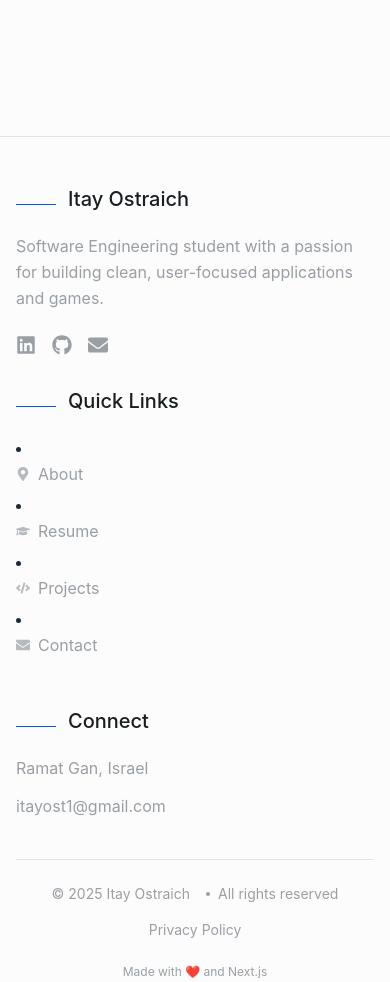
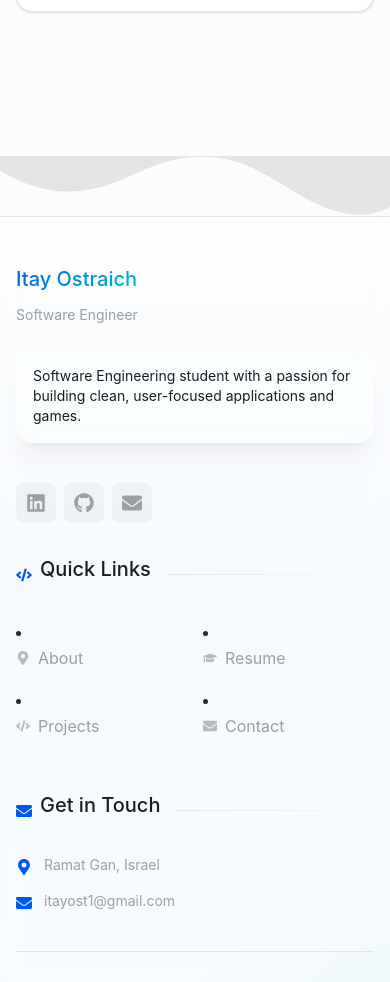
Before and after one commit to itayost/itay-portfolio, a Next.js app: page / in a window 390 px wide. Shown: the part 5200-6182 px from the top of the page. Built offline with nearby package versions, Linux system fonts and the light colour scheme.

Commit message:
modernize

```diff
--- a/src/components/layout/Footer/Footer.tsx
+++ b/src/components/layout/Footer/Footer.tsx
@@ -1,9 +1,14 @@
+// src/components/layout/Footer/Footer.tsx - Modernized version
+
 "use client";
 import { useState, useEffect } from "react";
 import { motion, AnimatePresence } from "framer-motion";
-import { FaChevronUp } from "react-icons/fa";
+import { FaChevronUp, FaMapMarkerAlt, FaEnvelope, FaCode, FaHeart } from "react-icons/fa";
 import { Link as ScrollLink } from "react-scroll";
 import SocialLinks from "./SocialLinks";
+import { GlassCard } from "@/components/common/Card";
+import Button from "@/components/common/Button";
+import AnimatedCircles from "@/components/ui/AnimatedCircles";
 import { useScrolled } from "@/hooks/useScrolled";
 import { siteConfig } from "@/lib/config/site";
 import { FOOTER_NAV_ITEMS, SCROLL_DURATION, SCROLL_OFFSET } from "@/lib/constants/navigation";
@@ -30,186 +35,324 @@ export default function Footer({ className }: FooterProps) {
   return (
     <footer
       className={cn(
-        "w-full pt-12 pb-6 mt-16",
+        "relative w-full mt-16 overflow-hidden",
         className
       )}
       style={{
         background: 'var(--background)',
         color: 'var(--foreground)',
-        borderTop: '1px solid var(--border)'
+      }}
+    >
+      {/* Decorative background */}
+      <div className="absolute inset-0 z-0">
+        {/* Gradient overlay */}
+        <div
+          className="absolute inset-0"
+          style={{
+            background: `linear-gradient(to bottom,
+              transparent 0%,
+              color-mix(in oklch, var(--primary) 5%, transparent) 50%,
+              color-mix(in oklch, var(--secondary) 5%, transparent) 100%
+            )`,
+          }}
+        />
+
+        {/* Animated orb */}
+        <motion.div
+          className="absolute -bottom-32 -right-32 w-64 h-64 rounded-full"
+          animate={{
+            scale: [1, 1.2, 1],
+            opacity: [0.1, 0.2, 0.1],
+          }}
+          transition={{
+            duration: 8,
+            repeat: Infinity,
+            ease: "easeInOut"
+          }}
+          style={{
+            background: 'radial-gradient(circle, var(--primary), transparent)',
+            filter: 'blur(60px)',
+          }}
+        />
+      </div>
+
+      {/* Main footer content */}
+      <div className="relative z-10">
+        {/* Top wave border */}
+        <svg
+          className="w-full h-16 md:h-24 -mb-1"
+          viewBox="0 0 1200 120"
+          preserveAspectRatio="none"
+          style={{ fill: 'var(--border)' }}
+        >
+          <path d="M321.39,56.44c58-10.79,114.16-30.13,172-41.86,82.39-16.72,168.19-17.73,250.45-.39C823.78,31,906.67,72,985.66,92.83c70.05,18.48,146.53,26.09,214.34,3V0H0V27.35A600.21,600.21,0,0,0,321.39,56.44Z" />
+        </svg>
+
+        <div
+          className="pt-12 pb-6"
+          style={{
+            borderTop: '1px solid var(--border)',
+            background: 'color-mix(in oklch, var(--card-bg) 50%, transparent)',
+            backdropFilter: 'blur(10px)',
           }}
         >
           <div className="max-w-6xl mx-auto px-4">
+            {/* Main footer grid */}
             <div className="grid grid-cols-1 md:grid-cols-12 gap-8 mb-10">
-          {/* About Column */}
-          <AboutColumn animateIcons={animateIcons} />
+              {/* Brand section */}
+              <motion.div
+                initial={{ opacity: 0, y: 20 }}
+                whileInView={{ opacity: 1, y: 0 }}
+                viewport={{ once: true }}
+                transition={{ duration: 0.5 }}
+                className="md:col-span-5"
+              >
+                <BrandSection animateIcons={animateIcons} />
+              </motion.div>
 
               {/* Quick Links */}
-          <QuickLinksColumn />
+              <motion.div
+                initial={{ opacity: 0, y: 20 }}
+                whileInView={{ opacity: 1, y: 0 }}
+                viewport={{ once: true }}
+                transition={{ duration: 0.5, delay: 0.1 }}
+                className="md:col-span-4"
+              >
+                <QuickLinksSection />
+              </motion.div>
 
-          {/* Connect Column */}
-          <ConnectColumn />
+              {/* Contact Info */}
+              <motion.div
+                initial={{ opacity: 0, y: 20 }}
+                whileInView={{ opacity: 1, y: 0 }}
+                viewport={{ once: true }}
+                transition={{ duration: 0.5, delay: 0.2 }}
+                className="md:col-span-3"
+              >
+                <ContactSection />
+              </motion.div>
             </div>
 
-        {/* Bottom Bar */}
-        <BottomBar currentYear={currentYear} showScrollTop={showScrollTop} />
+            {/* Bottom section */}
+            <BottomSection currentYear={currentYear} showScrollTop={showScrollTop} />
+          </div>
+        </div>
       </div>
 
-      {/* Credit */}
-      <FooterCredit />
+      {/* Decorative elements */}
+      <div className="absolute top-12 left-12 opacity-10 pointer-events-none hidden lg:block">
+        <AnimatedCircles size={100} />
+      </div>
     </footer>
   );
 }
 
-// About Column Component
-function AboutColumn({ animateIcons }: { animateIcons: boolean }) {
+// Brand Section Component
+function BrandSection({ animateIcons }: { animateIcons: boolean }) {
   return (
-    <div className="md:col-span-7">
-      <SectionHeader title={siteConfig.name} />
+    <div>
+      <motion.div
+        initial={{ opacity: 0, x: -20 }}
+        animate={{ opacity: 1, x: 0 }}
+        transition={{ duration: 0.5 }}
+        className="mb-6"
+      >
+        {/* Logo/Name with gradient */}
+        <h3
+          className="text-2xl font-bold bg-clip-text text-transparent inline-block mb-2"
+          style={{
+            backgroundImage: 'linear-gradient(135deg, var(--primary), var(--secondary))'
+          }}
+        >
+          {siteConfig.name}
+        </h3>
+        <p className="text-sm" style={{ color: 'var(--muted)' }}>
+          {siteConfig.author.role}
+        </p>
+      </motion.div>
 
-      <p className="mb-6 max-w-lg" style={{ color: 'var(--muted)' }}>
+      <GlassCard padding="sm" className="inline-block mb-6">
+        <p className="text-sm max-w-sm" style={{ color: 'var(--foreground)' }}>
           {siteConfig.author.tagline}
         </p>
+      </GlassCard>
 
-      <SocialLinks animated={animateIcons} />
+      <SocialLinks animated={animateIcons} className="mt-4" />
     </div>
   );
 }
 
-// Quick Links Column Component
-function QuickLinksColumn() {
+// Quick Links Section Component
+function QuickLinksSection() {
   return (
-    <div className="md:col-span-3">
-      <SectionHeader title="Quick Links" />
+    <div>
+      <SectionHeader title="Quick Links" icon={<FaCode />} />
 
-      <ul className="space-y-3 list-none">
-        {FOOTER_NAV_ITEMS.map((link) => (
-          <li key={link.id}>
-            <FooterNavLink link={link} />
-          </li>
-        ))}
+      <nav>
+        <ul className="grid grid-cols-2 gap-x-4 gap-y-3">
+          {FOOTER_NAV_ITEMS.map((link) => {
+            const Icon = link.icon;
+
+            return (
+              <motion.li
+                key={link.id}
+                whileHover={{ x: 5 }}
+                transition={{ type: "spring", stiffness: 300 }}
+              >
+                <ScrollLink
+                  to={link.id}
+                  smooth={true}
+                  duration={SCROLL_DURATION}
+                  offset={SCROLL_OFFSET}
+                  className="cursor-pointer transition-all duration-200 flex items-center group"
+                  style={{ color: 'var(--muted)' }}
+                  onMouseOver={(e) => e.currentTarget.style.color = 'var(--primary)'}
+                  onMouseOut={(e) => e.currentTarget.style.color = 'var(--muted)'}
+                >
+                  {Icon && (
+                    <span className="mr-2 opacity-70 group-hover:opacity-100 transition-opacity">
+                      <Icon size={14} />
+                    </span>
+                  )}
+                  <span className="capitalize relative">
+                    {link.label}
+                    <span
+                      className="absolute -bottom-1 left-0 w-0 h-[2px] group-hover:w-full transition-all duration-300"
+                      style={{ backgroundColor: 'var(--primary)' }}
+                    />
+                  </span>
+                </ScrollLink>
+              </motion.li>
+            );
+          })}
         </ul>
+      </nav>
     </div>
   );
 }
 
-// Connect Column Component
-function ConnectColumn() {
+// Contact Section Component
+function ContactSection() {
   return (
-    <div className="md:col-span-2">
-      <SectionHeader title="Connect" />
+    <div>
+      <SectionHeader title="Get in Touch" icon={<FaEnvelope />} />
 
-      <div className="flex flex-col space-y-2" style={{ color: 'var(--muted)' }}>
-        <p>{siteConfig.author.location}</p>
-        <a
+      <div className="space-y-4">
+        <motion.div
+          className="flex items-start gap-3"
+          whileHover={{ scale: 1.02 }}
+        >
+          <FaMapMarkerAlt
+            className="mt-1 flex-shrink-0"
+            style={{ color: 'var(--primary)' }}
+          />
+          <p className="text-sm" style={{ color: 'var(--muted)' }}>
+            {siteConfig.author.location}
+          </p>
+        </motion.div>
+
+        <motion.a
           href={siteConfig.links.email}
-          className="transition-colors duration-200 mt-1 inline-block hover-primary"
+          className="flex items-start gap-3 transition-colors duration-200"
           style={{ color: 'var(--muted)' }}
+          whileHover={{ scale: 1.02 }}
           onMouseOver={(e) => e.currentTarget.style.color = 'var(--primary)'}
           onMouseOut={(e) => e.currentTarget.style.color = 'var(--muted)'}
         >
-          {siteConfig.author.email}
-        </a>
-      </div>
-    </div>
-  );
-}
-
-// Bottom Bar Component
-interface BottomBarProps {
-  currentYear: number;
-  showScrollTop: boolean;
-}
-
-function BottomBar({ currentYear, showScrollTop }: BottomBarProps) {
-  return (
-    <div
-      className="pt-6 flex flex-col md:flex-row justify-between items-center"
-      style={{ borderTop: '1px solid var(--border)' }}
-    >
-      <Copyright currentYear={currentYear} />
-
-      <div className="flex items-center gap-6">
-        <FooterLink href="/privacy-policy" text="Privacy Policy" />
-
-        <AnimatePresence>
-          {showScrollTop && <ScrollToTop />}
-        </AnimatePresence>
+          <FaEnvelope
+            className="mt-1 flex-shrink-0"
+            style={{ color: 'var(--primary)' }}
+          />
+          <span className="text-sm break-all">{siteConfig.author.email}</span>
+        </motion.a>
       </div>
     </div>
   );
 }
 
 // Section Header Component
-function SectionHeader({ title }: { title: string }) {
+function SectionHeader({ title, icon }: { title: string; icon: React.ReactNode }) {
   return (
-    <div className="mb-2 inline-flex items-center">
-      <div className="h-px w-10 mr-3" style={{ background: 'var(--primary)' }}></div>
+    <div className="mb-6 flex items-center gap-2">
+      <span style={{ color: 'var(--primary)' }}>{icon}</span>
       <h3 className="text-lg font-bold" style={{ color: 'var(--foreground)' }}>
         {title}
       </h3>
+      <div
+        className="h-px flex-1 ml-2"
+        style={{
+          background: 'linear-gradient(to right, var(--border), transparent)'
+        }}
+      />
     </div>
   );
 }
 
-// Footer Nav Link Component
-function FooterNavLink({ link }: { link: typeof FOOTER_NAV_ITEMS[0] }) {
-  const Icon = link.icon;
+// Bottom Section Component
+interface BottomSectionProps {
+  currentYear: number;
+  showScrollTop: boolean;
+}
 
+function BottomSection({ currentYear, showScrollTop }: BottomSectionProps) {
   return (
-    <ScrollLink
-      to={link.id}
-      smooth={true}
-      duration={SCROLL_DURATION}
-      offset={SCROLL_OFFSET}
-      className="cursor-pointer transition-colors duration-200 flex items-center group hover-primary"
-      style={{ color: 'var(--muted)' }}
-      onMouseOver={(e) => e.currentTarget.style.color = 'var(--primary)'}
-      onMouseOut={(e) => e.currentTarget.style.color = 'var(--muted)'}
+    <motion.div
+      initial={{ opacity: 0 }}
+      whileInView={{ opacity: 1 }}
+      viewport={{ once: true }}
+      transition={{ duration: 0.5, delay: 0.3 }}
+      className="pt-8 flex flex-col md:flex-row justify-between items-center gap-4"
+      style={{ borderTop: '1px solid var(--border)' }}
     >
-      <span className="mr-2 opacity-70 group-hover:opacity-100">
-        {Icon && <Icon size={14} />}
-      </span>
-      <span
-        className="capitalize border-b border-transparent hover-underline"
-        style={{
-          borderBottomColor: 'transparent',
-          transition: 'border-color 0.2s ease'
-        }}
-        onMouseOver={(e) => e.currentTarget.style.borderBottomColor = 'var(--primary)'}
-        onMouseOut={(e) => e.currentTarget.style.borderBottomColor = 'transparent'}
-      >
-        {link.label}
-      </span>
-    </ScrollLink>
+      <Copyright currentYear={currentYear} />
+
+      <div className="flex items-center gap-6">
+        <MadeWithLove />
+
+        <AnimatePresence>
+          {showScrollTop && <ScrollToTop />}
+        </AnimatePresence>
+      </div>
+    </motion.div>
   );
 }
 
 // Copyright Component
 function Copyright({ currentYear }: { currentYear: number }) {
   return (
-    <p className="text-sm mb-4 md:mb-0 flex items-center" style={{ color: 'var(--muted)' }}>
-      <span className="inline-block mr-2">
-        &copy; {currentYear} {siteConfig.name}
+    <p className="text-sm flex items-center flex-wrap justify-center md:justify-start gap-1" style={{ color: 'var(--muted)' }}>
+      <span>&copy; {currentYear}</span>
+      <span className="font-medium" style={{ color: 'var(--foreground)' }}>
+        {siteConfig.name}
       </span>
-      <span className="h-1 w-1 rounded-full inline-block mx-2" style={{ background: 'var(--muted)' }}></span>
-      <span>All rights reserved</span>
+      <span className="hidden sm:inline">•</span>
+      <span className="hidden sm:inline">All rights reserved</span>
     </p>
   );
 }
 
-// Footer Link Component
-function FooterLink({ href, text }: { href: string; text: string }) {
+// Made with Love Component
+function MadeWithLove() {
   return (
-    <a
-      href={href}
-      className="text-sm transition-colors duration-200 hover-primary"
+    <motion.div
+      className="flex items-center gap-1 text-sm"
       style={{ color: 'var(--muted)' }}
-      onMouseOver={(e) => e.currentTarget.style.color = 'var(--primary)'}
-      onMouseOut={(e) => e.currentTarget.style.color = 'var(--muted)'}
+      animate={{ scale: [1, 1.1, 1] }}
+      transition={{ duration: 2, repeat: Infinity }}
     >
-      {text}
-    </a>
+      Made with
+      <motion.span
+        animate={{
+          rotate: [0, 15, -15, 0],
+          scale: [1, 1.2, 1.2, 1]
+        }}
+        transition={{ duration: 2, repeat: Infinity }}
+        style={{ color: 'var(--primary)' }}
+      >
+        <FaHeart />
+      </motion.span>
+      and Next.js
+    </motion.div>
   );
 }
 
@@ -226,30 +369,37 @@ function ScrollToTop() {
         to="about"
         smooth={true}
         duration={800}
-        className="flex items-center gap-2 text-sm cursor-pointer transition group hover-primary"
-        style={{ color: 'var(--muted)' }}
-        onMouseOver={(e) => e.currentTarget.style.color = 'var(--primary)'}
-        onMouseOut={(e) => e.currentTarget.style.color = 'var(--muted)'}
+        className="cursor-pointer"
       >
-        <span>Back to top</span>
         <motion.div
-          animate={{ y: [0, -4, 0] }}
+          whileHover={{ scale: 1.1 }}
+          whileTap={{ scale: 0.95 }}
+        >
+          <Button
+            variant="ghost"
+            size="sm"
+            className="rounded-full backdrop-blur-md group"
+            style={{
+              background: 'color-mix(in oklch, var(--primary) 10%, transparent)',
+              border: '1px solid var(--border)',
+            }}
+            onMouseEnter={(e) => {
+              e.currentTarget.style.background = 'color-mix(in oklch, var(--primary) 20%, transparent)';
+            }}
+            onMouseLeave={(e) => {
+              e.currentTarget.style.background = 'color-mix(in oklch, var(--primary) 10%, transparent)';
+            }}
+          >
+            <span className="mr-2 text-xs">Back to top</span>
+            <motion.div
+              animate={{ y: [-2, 0, -2] }}
               transition={{ duration: 1.5, repeat: Infinity }}
-          className="rounded-full p-1.5 transition-colors duration-200"
-          style={{ background: 'var(--border)' }}
             >
               <FaChevronUp size={14} />
+            </motion.div>
+          </Button>
         </motion.div>
       </ScrollLink>
     </motion.div>
   );
 }
-
-// Footer Credit Component
-function FooterCredit() {
-  return (
-    <div className="mt-6 text-center text-xs" style={{ color: 'var(--muted)' }}>
-      Made with ❤️ and Next.js
-    </div>
-  );
-}
--- a/src/components/layout/Footer/SocialLinks.tsx
+++ b/src/components/layout/Footer/SocialLinks.tsx
@@ -1,4 +1,4 @@
-// src/components/layout/Footer/SocialLinks.tsx
+// src/components/layout/Footer/SocialLinks.tsx - Modernized version
 
 "use client";
 
@@ -6,10 +6,14 @@ import { motion } from "framer-motion";
 import { FaLinkedin, FaGithub, FaEnvelope } from "react-icons/fa";
 import { siteConfig } from "@/lib/config/site";
 import { staggerItem } from "@/lib/utils/animations";
+import Button from "@/components/common/Button";
+import { cn } from "@/lib/utils/cn";
 
 interface SocialLinksProps {
   animated?: boolean;
   className?: string;
+  showLabels?: boolean;
+  size?: 'sm' | 'md' | 'lg';
 }
 
 // Icon mapping
@@ -19,32 +23,149 @@ const iconMap = {
   FaEnvelope: FaEnvelope,
 };
 
-export default function SocialLinks({ animated = true, className = "" }: SocialLinksProps) {
+// Color mapping for each social platform
+const colorMap = {
+  LinkedIn: {
+    primary: '#0077b5',
+    hover: '#005885'
+  },
+  GitHub: {
+    primary: 'var(--foreground)',
+    hover: 'var(--primary)'
+  },
+  Email: {
+    primary: 'var(--primary)',
+    hover: 'var(--secondary)'
+  },
+};
+
+export default function SocialLinks({
+  animated = true,
+  className = "",
+  showLabels = false,
+  size = 'md'
+}: SocialLinksProps) {
+
+  const sizeMap = {
+    sm: { icon: 16, button: 'sm' as const },
+    md: { icon: 20, button: 'md' as const },
+    lg: { icon: 24, button: 'lg' as const },
+  };
+
   return (
-    <div className={`flex space-x-4 ${className}`}>
+    <div className={cn(
+      "flex items-center",
+      showLabels ? "flex-col sm:flex-row gap-3" : "gap-2",
+      className
+    )}>
       {siteConfig.social.map((social, i) => {
         const Icon = iconMap[social.icon as keyof typeof iconMap];
+        const colors = colorMap[social.name as keyof typeof colorMap];
 
         return (
-          <motion.a
+          <motion.div
             key={social.name}
             custom={i}
             initial={animated ? "hidden" : undefined}
             animate={animated ? "visible" : undefined}
             variants={animated ? staggerItem : undefined}
-            whileHover={{ scale: 1.2, rotate: 5 }}
-            whileTap={{ scale: 0.9 }}
-            href={social.url}
-            target="_blank"
-            rel="noopener noreferrer"
-            className="text-xl transition-colors duration-300"
-            style={{ color: 'var(--muted)' }}
-            aria-label={`${social.name} Profile`}
-            onMouseOver={(e) => e.currentTarget.style.color = 'var(--primary)'}
-            onMouseOut={(e) => e.currentTarget.style.color = 'var(--muted)'}
           >
-            <Icon />
-          </motion.a>
+            {showLabels ? (
+              <motion.a
+                href={social.url}
+                target="_blank"
+                rel="noopener noreferrer"
+                className="group"
+                whileHover={{ scale: 1.05 }}
+                whileTap={{ scale: 0.95 }}
+              >
+                <Button
+                  variant="outline"
+                  size={sizeMap[size].button}
+                  className="backdrop-blur-md"
+                  style={{
+                    borderColor: 'var(--border)',
+                    background: 'color-mix(in oklch, var(--card-bg) 50%, transparent)',
+                  }}
+                  onMouseEnter={(e) => {
+                    e.currentTarget.style.borderColor = colors.primary;
+                    e.currentTarget.style.background = `color-mix(in oklch, ${colors.primary} 10%, transparent)`;
+                  }}
+                  onMouseLeave={(e) => {
+                    e.currentTarget.style.borderColor = 'var(--border)';
+                    e.currentTarget.style.background = 'color-mix(in oklch, var(--card-bg) 50%, transparent)';
+                  }}
+                >
+                  <Icon
+                    size={sizeMap[size].icon}
+                    style={{ color: colors.primary }}
+                    className="transition-colors"
+                  />
+                  <span className="ml-2">{social.name}</span>
+                </Button>
+              </motion.a>
+            ) : (
+              <motion.a
+                href={social.url}
+                target="_blank"
+                rel="noopener noreferrer"
+                className={cn(
+                  "relative rounded-lg flex items-center justify-center",
+                  "transition-all duration-300 group overflow-hidden"
+                )}
+                style={{
+                  width: `${sizeMap[size].icon * 2}px`,
+                  height: `${sizeMap[size].icon * 2}px`,
+                  background: 'color-mix(in oklch, var(--muted) 10%, transparent)',
+                }}
+                whileHover={{ scale: 1.2, rotate: 5 }}
+                whileTap={{ scale: 0.9 }}
+                aria-label={`${social.name} Profile`}
+                onMouseEnter={(e) => {
+                  e.currentTarget.style.background = `color-mix(in oklch, ${colors.primary} 20%, transparent)`;
+                }}
+                onMouseLeave={(e) => {
+                  e.currentTarget.style.background = 'color-mix(in oklch, var(--muted) 10%, transparent)';
+                }}
+              >
+                {/* Background gradient effect */}
+                <motion.div
+                  className="absolute inset-0 opacity-0 group-hover:opacity-100"
+                  style={{
+                    background: `radial-gradient(circle at center, ${colors.primary}40, transparent)`,
+                  }}
+                  initial={{ scale: 0 }}
+                  whileHover={{ scale: 1.5 }}
+                  transition={{ duration: 0.3 }}
+                />
+
+                {/* Icon */}
+                <Icon
+                  size={sizeMap[size].icon}
+                  style={{ color: 'var(--muted)' }}
+                  className="relative z-10 transition-colors duration-300 group-hover:text-white"
+                />
+
+                {/* Tooltip */}
+                <motion.div
+                  className="absolute -top-10 px-2 py-1 rounded text-xs font-medium pointer-events-none"
+                  style={{
+                    background: 'var(--foreground)',
+                    color: 'var(--background)',
+                  }}
+                  initial={{ opacity: 0, y: 5 }}
+                  whileHover={{ opacity: 1, y: 0 }}
+                  transition={{ duration: 0.2 }}
+                >
+                  {social.name}
+                  <div
+                    className="absolute -bottom-1 left-1/2 -translate-x-1/2 w-2 h-2 rotate-45"
+                    style={{ background: 'var(--foreground)' }}
+                  />
+                </motion.div>
+              </motion.a>
+            )}
+          </motion.div>
         );
       })}
     </div>
--- a/src/components/layout/Header/DesktopNav.tsx
+++ b/src/components/layout/Header/DesktopNav.tsx
@@ -11,7 +11,7 @@ import { NAV_ITEMS, SCROLL_OFFSET, SCROLL_DURATION } from "@/lib/constants/navig
 import { DesktopNavProps } from "./Header.types";
 import { cn } from "@/lib/utils/cn";
 
-export default function DesktopNav({ activeSection, scrolled }: DesktopNavProps) {
+export default function DesktopNav({ activeSection }: DesktopNavProps) {
   const [showProjectsSubmenu, setShowProjectsSubmenu] = useState(false);
   const [indicatorStyle, setIndicatorStyle] = useState({ left: 0, width: 0 });
   const navRef = useRef<HTMLDivElement>(null);
```
Lines whose indentation alone changed are shown as unchanged.
